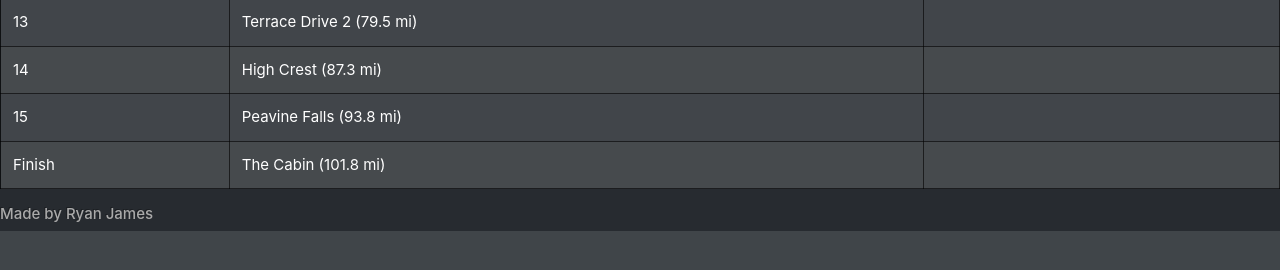
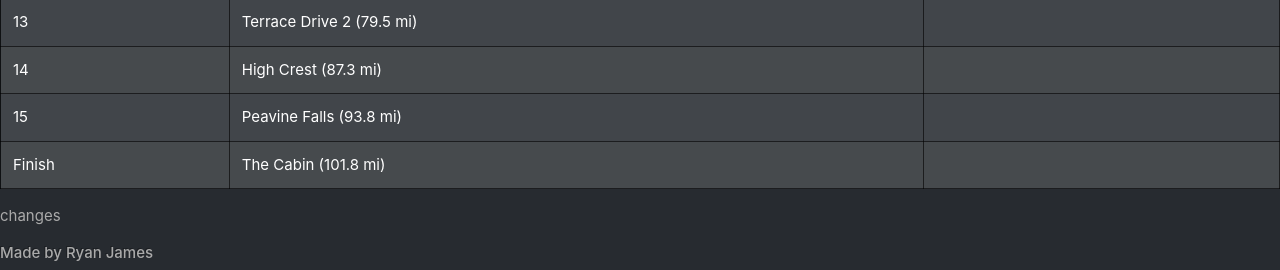
Before and after one commit to ryanjames1729/bloodRockTracking, a Flask app: template templates/index2.html in a window 1280 px wide. Shown: the part 822-1092 px from the top of the page. Before the commit the page ends 1053 px from the top, so only its background shows below. Run offline with Flask 2, Linux system fonts and the light colour scheme; the template is opened without the code that fills it, so the values that code supplies are empty; some libraries are stand-ins or nearby versions.

Commit message:
changed index2.html

```diff
--- a/templates/index2.html
+++ b/templates/index2.html
@@ -112,6 +112,7 @@ function print(checkin){
 var x = setInterval(print({{checkin|safe}}), 1000);
 
 </script>
+<p>changes</p>
 
 
   </body>
```
